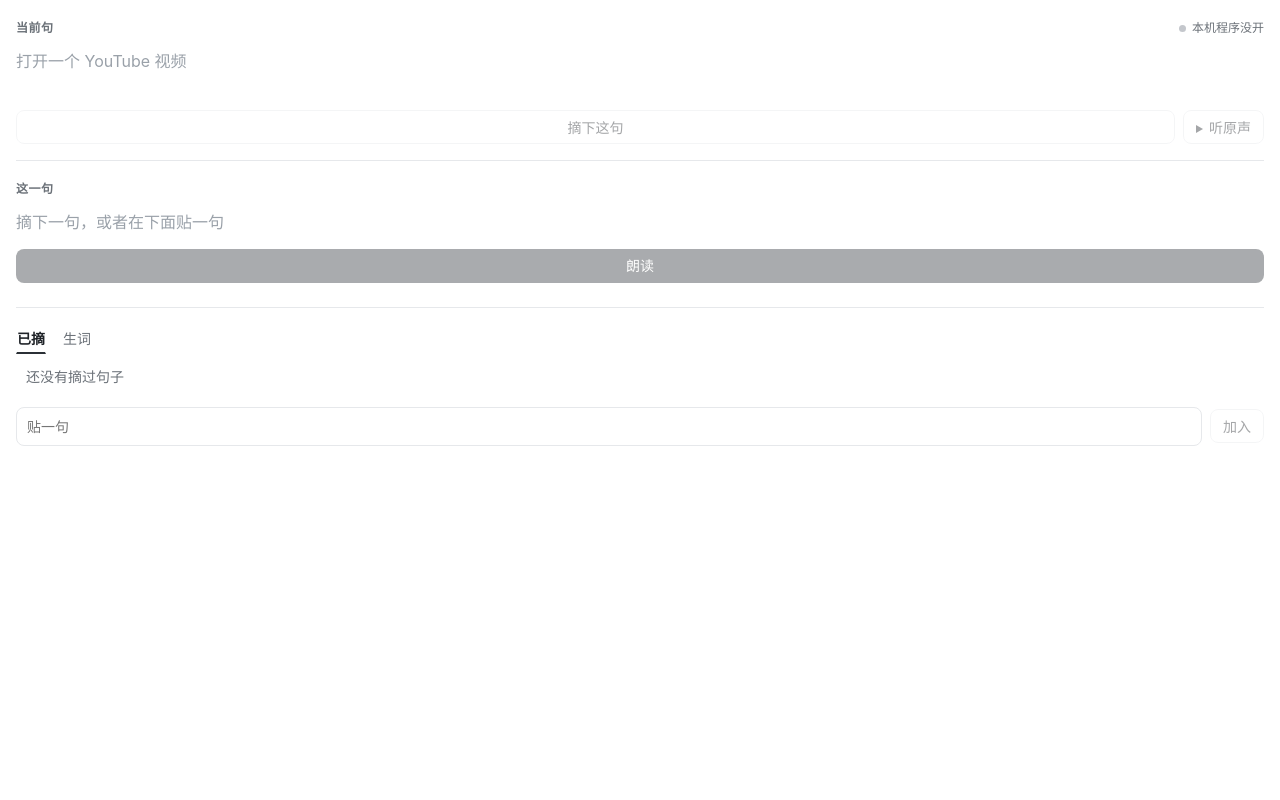
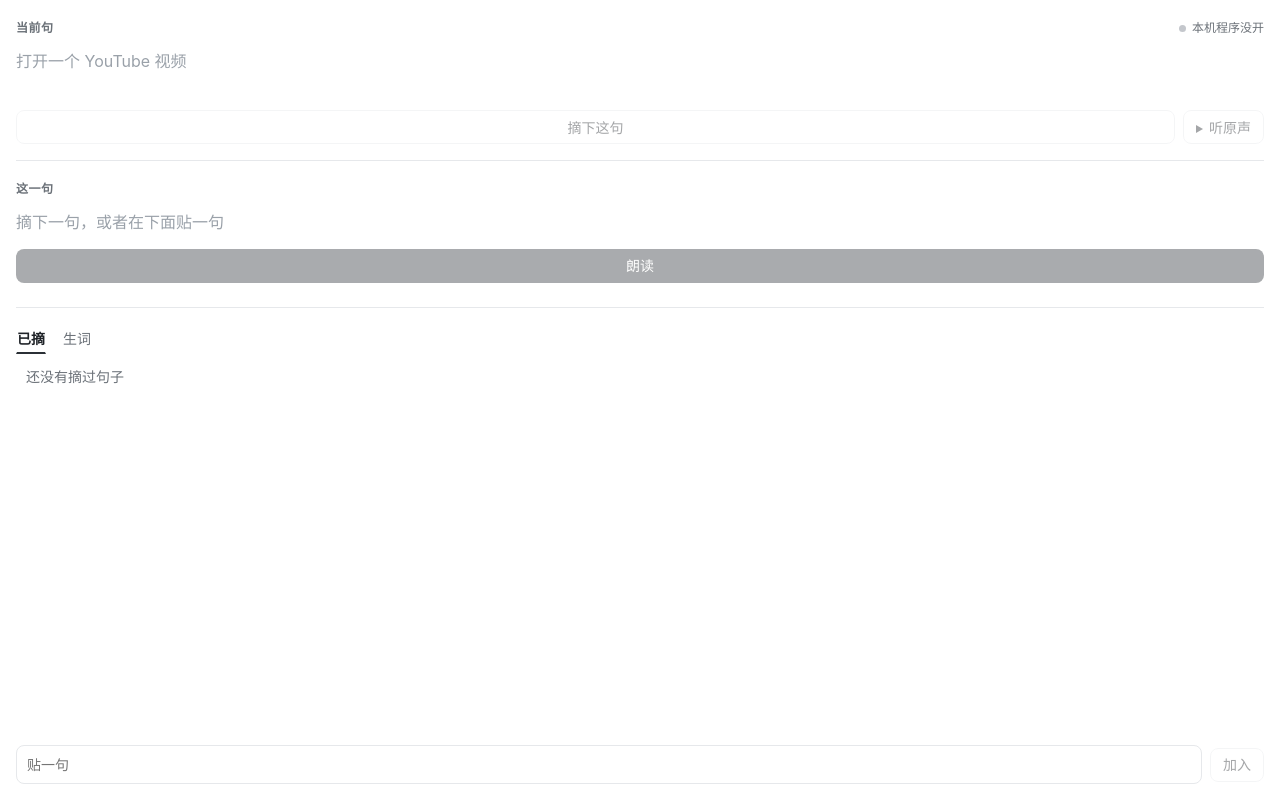
Before and after one commit to dishangyijiao/soundkey, a browser extension: page extension/sidepanel.html in a window 1280 px wide. Drawn offline with Linux system fonts and the light colour scheme; no server answers.

Commit message:
Revert "style(sidepanel): cap the picked list so it does not swell with the window"
This reverts commit e1280b777bf7a4bb43fc8f6236ce4f5ed27c2d59.

```diff
--- a/extension/sidepanel.css
+++ b/extension/sidepanel.css
@@ -59,8 +59,7 @@ h2 {
 /* ---- sections ---- */
 .section { padding: 16px 0; }
 .divider { border-top: 1px solid var(--line); }
-/* The picked list takes what it needs up to a cap, so it does not swell with the window and dwarf the two parts above. */
-.grow { display: flex; flex: 0 1 auto; flex-direction: column; min-height: 160px; }
+.grow { display: flex; flex: 1 1 0; flex-direction: column; min-height: 160px; }
 
 .section-head {
   display: flex;
@@ -408,8 +407,7 @@ button.play::before {
 .tabs button.active { border-bottom: 2px solid var(--accent); color: var(--text); font-weight: 600; }
 
 #list, #word-list {
-  flex: 0 1 auto;
-  max-height: 32vh;
+  flex: 1;
   min-height: 0;
   margin: 0;
   padding: 0;
```
